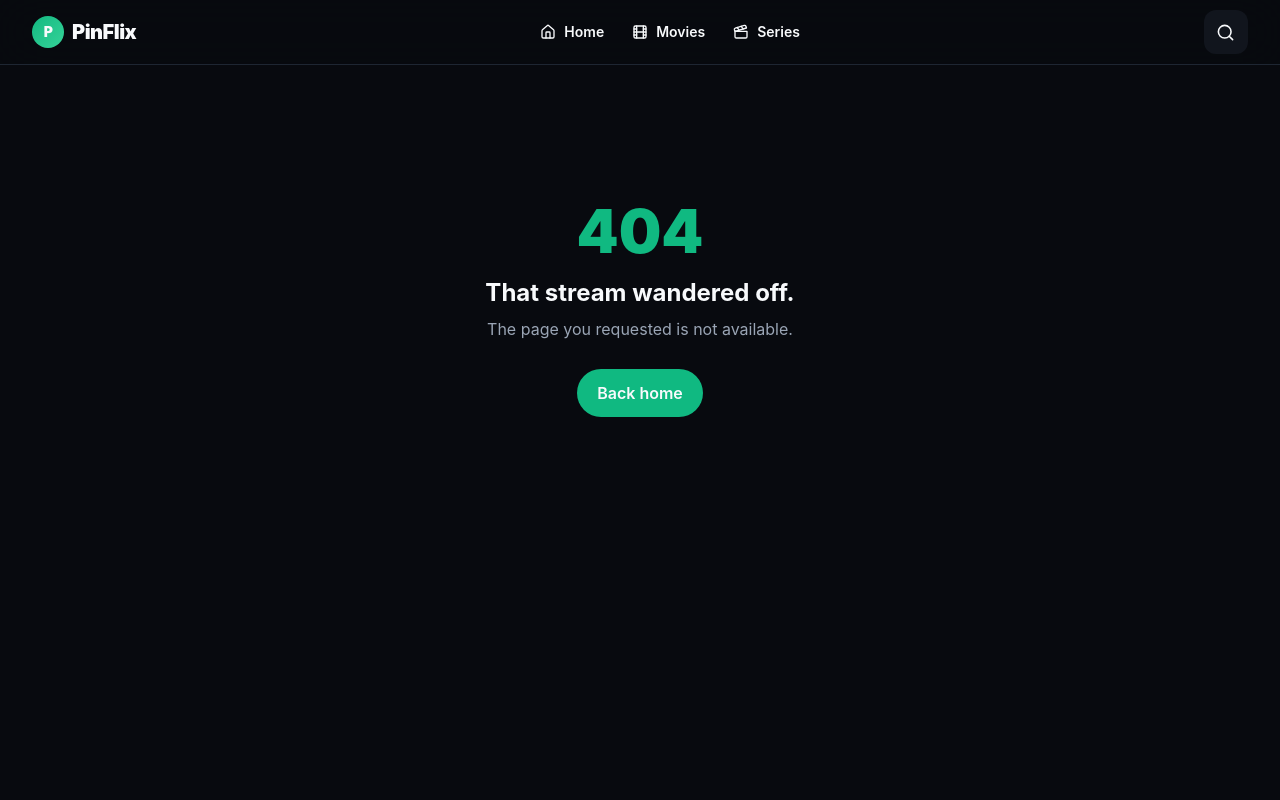
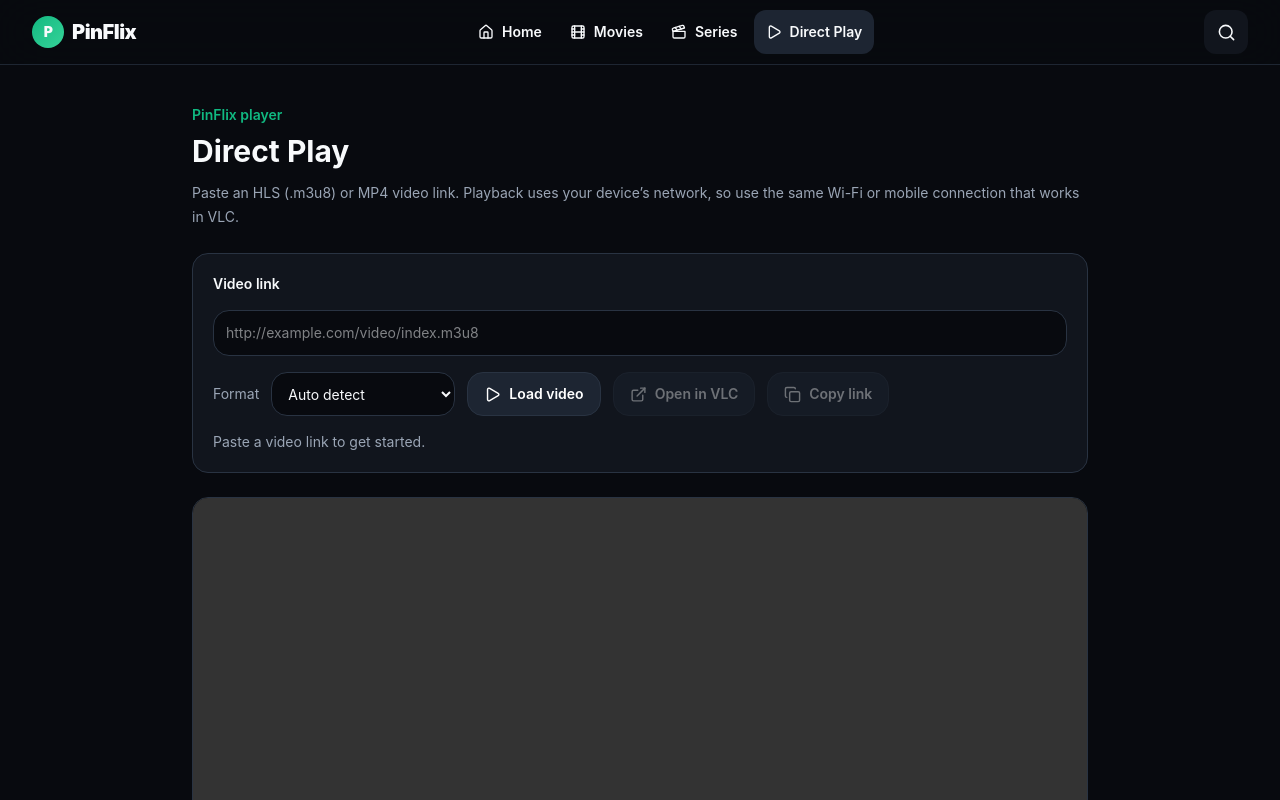
Before and after one commit to omarreact/PinFlix, a Next.js app: page /play in a window 1280 px wide. Before the commit this address had no page. Shown: the top 800 px of the page. Built offline with nearby package versions, Linux system fonts and the light colour scheme.

Commit message:
feat: add direct video player with VLC fallback

```diff
--- a/app/page.tsx
+++ b/app/page.tsx
@@ -1,4 +1,5 @@
 import { Suspense } from "react";
+import Link from "next/link";
 import { EntertainmentRail } from "@/src/components/catalog-sections";
 import { HomeHero } from "@/src/components/home-hero";
 import { BrowseTabs } from "@/src/components/browse-tabs";
@@ -36,9 +37,9 @@ export default async function HomePage() {
           <p className="font-medium text-fg">Catalog temporarily unavailable</p>
           <p className="mt-2 text-sm">
             CineplexBD is not reachable from the current catalog relay. The app is healthy;
-            media playback will work once the origin or a Bangladesh-side relay is available.
-            Refresh to try again.
+            refresh to try again, or paste a video link into Direct Play to try playback on your device.
           </p>
+          <Link href="/play" className="tv-focus mt-4 inline-flex min-h-11 items-center rounded-lg bg-brand px-4 py-2 text-sm font-semibold text-white">Open Direct Play</Link>
         </div>
       )}
     </div>
--- /dev/null
+++ b/app/play/page.tsx
@@ -0,0 +1,11 @@
+import type { Metadata } from "next";
+import { DirectPlayer } from "@/src/components/direct-player";
+
+export const metadata: Metadata = {
+  title: "Direct Play | PinFlix",
+  description: "Play a video link directly on your device or open it in VLC.",
+};
+
+export default function DirectPlayPage() {
+  return <DirectPlayer />;
+}
--- a/src/components/app-shell.tsx
+++ b/src/components/app-shell.tsx
@@ -2,13 +2,14 @@
 
 import Link from "next/link";
 import { usePathname } from "next/navigation";
-import { Clapperboard, Film, Home, Search } from "lucide-react";
+import { Clapperboard, Film, Home, Play, Search } from "lucide-react";
 import { cn } from "@/src/lib/utils";
 
 const nav = [
   { href: "/", label: "Home", icon: Home },
   { href: "/movies", label: "Movies", icon: Film },
   { href: "/series", label: "Series", icon: Clapperboard },
+  { href: "/play", label: "Direct Play", icon: Play },
 ];
 
 export function AppShell({ children }: { children: React.ReactNode }) {
--- /dev/null
+++ b/src/components/direct-player.tsx
@@ -0,0 +1,158 @@
+"use client";
+
+import { useEffect, useRef, useState, type FormEvent } from "react";
+import { Copy, ExternalLink, Play } from "lucide-react";
+import type Hls from "hls.js";
+
+type Selection = { url: string; hls: boolean; attempt: number };
+const buttonClass = "tv-focus inline-flex min-h-11 items-center justify-center gap-2 rounded-lg border border-line bg-panel px-4 py-2 text-sm font-semibold disabled:opacity-40";
+
+function parseVideoUrl(value: string) {
+  const url = new URL(value.trim());
+  if (!["http:", "https:"].includes(url.protocol) || url.username || url.password) {
+    throw new Error("Paste an HTTP or HTTPS video link without login credentials.");
+  }
+  url.hash = "";
+  return url;
+}
+
+export function DirectPlayer() {
+  const [input, setInput] = useState("");
+  const [format, setFormat] = useState("auto");
+  const [selection, setSelection] = useState<Selection | null>(null);
+  const [notice, setNotice] = useState("Paste a video link to get started.");
+  const [error, setError] = useState("");
+  const [httpPage, setHttpPage] = useState("");
+  const videoRef = useRef<HTMLVideoElement>(null);
+  const inputRef = useRef<HTMLInputElement>(null);
+
+  useEffect(() => {
+    const video = videoRef.current;
+    if (!video || !selection) return;
+    let disposed = false;
+    let hls: Hls | undefined;
+
+    async function load() {
+      if (!video) return;
+      try {
+        if (selection!.hls && !video.canPlayType("application/vnd.apple.mpegurl")) {
+          const { default: HlsPlayer } = await import("hls.js");
+          if (disposed) return;
+          if (!HlsPlayer.isSupported()) {
+            setError("This browser does not support HLS playback. Open the link in VLC.");
+            return;
+          }
+          hls = new HlsPlayer({ enableWorker: true });
+          hls.on(HlsPlayer.Events.ERROR, (_event, data) => {
+            if (disposed || !data.fatal) return;
+            setError(data.type === HlsPlayer.ErrorTypes.NETWORK_ERROR
+              ? "The playlist or video segments could not load. The source may restrict this network or browser access (CORS). Try VLC on this device."
+              : "The browser could not decode this stream. Try opening it in VLC.");
+            hls?.destroy();
+          });
+          hls.loadSource(selection!.url);
+          hls.attachMedia(video);
+        } else {
+          video.src = selection!.url;
+          video.load();
+        }
+      } catch {
+        if (!disposed) setError("The player could not start. Retry or open the link in VLC.");
+      }
+    }
+
+    void load();
+    return () => {
+      disposed = true;
+      hls?.destroy();
+      video.pause();
+      video.removeAttribute("src");
+      video.load();
+    };
+  }, [selection]);
+
+  function currentUrl() {
+    try {
+      return parseVideoUrl(input);
+    } catch {
+      setError("Paste a valid HTTP or HTTPS video link without login credentials.");
+      inputRef.current?.focus();
+      return null;
+    }
+  }
+
+  function play(event: FormEvent) {
+    event.preventDefault();
+    setError("");
+    setHttpPage("");
+    const url = currentUrl();
+    if (!url) return;
+    if (window.location.protocol === "https:" && url.protocol === "http:") {
+      setSelection(null);
+      setHttpPage(`http://${window.location.host}/play`);
+      setError("This HTTP video cannot load reliably on an HTTPS page. Copy the video link, open the HTTP player below, and paste it again — or use VLC.");
+      return;
+    }
+    setNotice("Loading video… Press play when the controls are ready.");
+    setSelection({ url: url.href, hls: format === "hls" || (format === "auto" && /\.m3u8$/i.test(url.pathname)), attempt: Date.now() });
+  }
+
+  function openVlc() {
+    const url = currentUrl();
+    if (!url) return;
+    setNotice("Opening VLC. If it does not open, copy the link and paste it into VLC’s Network Stream option.");
+    if (/Android/i.test(navigator.userAgent)) {
+      window.location.href = `intent://${url.href.split("://")[1]}#Intent;scheme=${url.protocol.slice(0, -1)};package=org.videolan.vlc;type=video/*;end`;
+    } else if (/iPad|iPhone|iPod/i.test(navigator.userAgent)) {
+      window.location.href = `vlc-x-callback://x-callback-url/stream?url=${encodeURIComponent(url.href)}`;
+    } else {
+      window.location.href = `vlc://${url.href}`;
+    }
+  }
+
+  async function copyLink() {
+    const url = currentUrl();
+    if (!url) return;
+    try {
+      if (!navigator.clipboard) throw new Error("Clipboard unavailable");
+      await navigator.clipboard.writeText(url.href);
+      setNotice("Link copied. In VLC, open Network Stream and paste it.");
+    } catch {
+      inputRef.current?.focus();
+      inputRef.current?.select();
+      setNotice("The link is selected. Long-press or use your browser’s Copy command, then paste it into VLC’s Network Stream option.");
+    }
+  }
+
+  return (
+    <section className="mx-auto max-w-4xl space-y-6">
+      <div>
+        <p className="text-sm font-semibold text-brand">PinFlix player</p>
+        <h1 className="mt-2 text-3xl font-bold">Direct Play</h1>
+        <p className="mt-3 text-sm leading-6 text-muted">Paste an HLS (.m3u8) or MP4 video link. Playback uses your device’s network, so use the same Wi-Fi or mobile connection that works in VLC.</p>
+      </div>
+      <form onSubmit={play} className="space-y-4 rounded-2xl border border-line bg-surface p-5">
+        <label htmlFor="video-url" className="block text-sm font-semibold">Video link</label>
+        <input ref={inputRef} id="video-url" type="text" inputMode="url" autoCapitalize="none" autoCorrect="off" spellCheck={false} autoComplete="off" value={input} onChange={(event) => setInput(event.target.value)} placeholder="http://example.com/video/index.m3u8" className="tv-focus w-full rounded-lg border border-line bg-bg px-3 py-3 text-sm" />
+        <div className="flex flex-wrap items-center gap-3">
+          <label htmlFor="video-format" className="text-sm text-muted">Format</label>
+          <select id="video-format" value={format} onChange={(event) => setFormat(event.target.value)} className="tv-focus min-h-11 rounded-lg border border-line bg-bg px-3 text-sm">
+            <option value="auto">Auto detect</option>
+            <option value="hls">HLS (.m3u8)</option>
+            <option value="native">MP4 / browser video</option>
+          </select>
+          <button type="submit" className={`${buttonClass} bg-brand text-white`}><Play size={17} />Load video</button>
+          <button type="button" onClick={openVlc} disabled={!input.trim()} className={buttonClass}><ExternalLink size={17} />Open in VLC</button>
+          <button type="button" onClick={() => void copyLink()} disabled={!input.trim()} className={buttonClass}><Copy size={17} />Copy link</button>
+        </div>
+        {error && <p role="alert" className="text-sm leading-6 text-amber-300">{error}</p>}
+        {httpPage && <a href={httpPage} className={`${buttonClass} text-brand`}>Open HTTP player<ExternalLink size={16} /></a>}
+        <p role="status" className="text-sm text-muted">{notice}</p>
+      </form>
+      <div className="overflow-hidden rounded-2xl border border-line bg-black">
+        <video ref={videoRef} controls playsInline preload="metadata" className="aspect-video w-full" aria-label="Direct video player" onLoadedMetadata={() => setNotice("Video loaded. Press play to watch.")} onPlaying={() => { setError(""); setNotice("Playing directly on your device."); }} onError={() => { if (selection) setError("Video playback failed. The source may be unavailable, restricted, or unsupported by this browser. Try VLC on the same network."); }} />
+      </div>
+      <p className="text-sm leading-6 text-muted">VLC must be installed to open it. A link working in VLC may still fail in a browser because the source does not allow browser requests or uses an unsupported codec.</p>
+    </section>
+  );
+}
```
